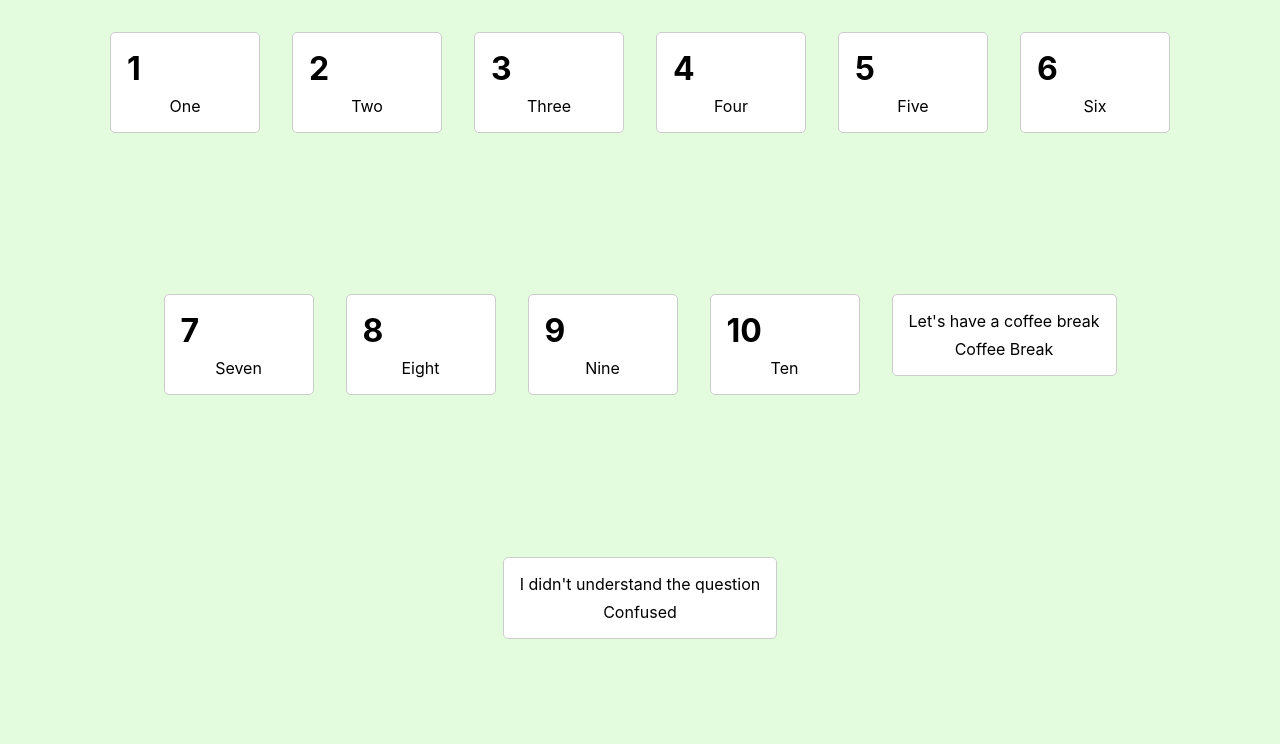
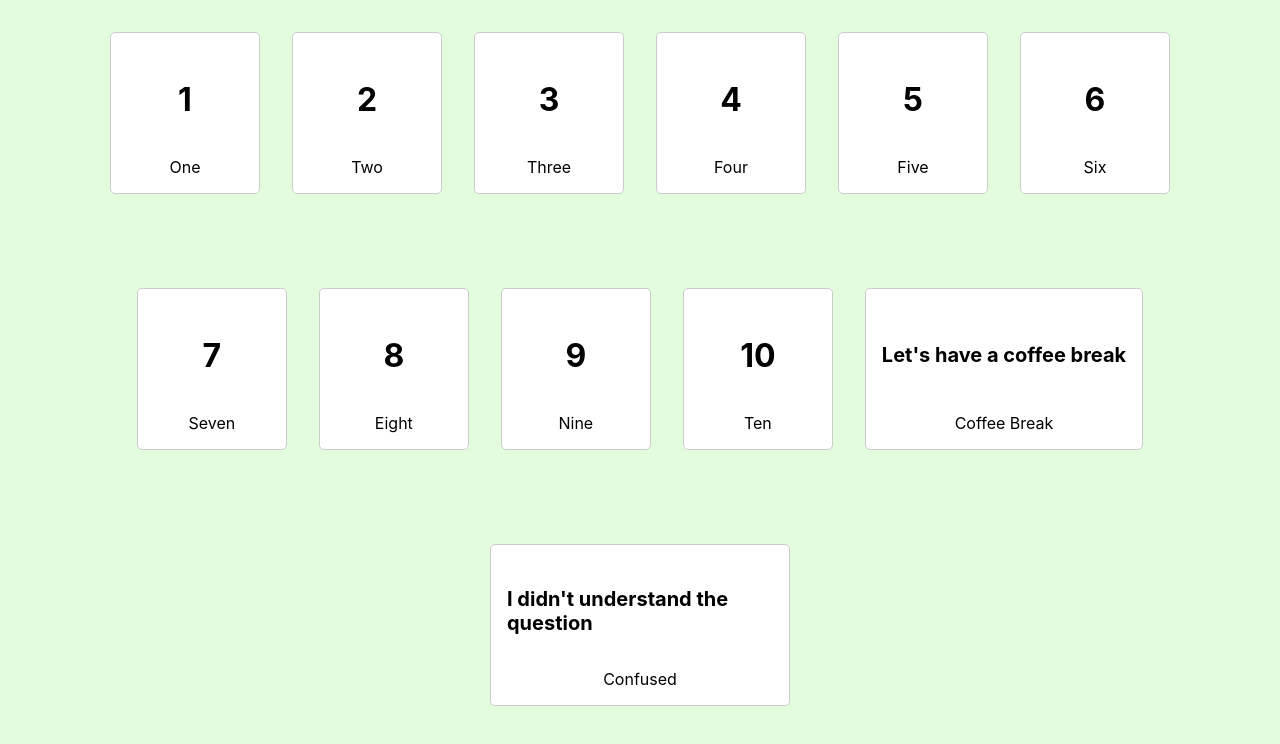
Before and after one commit to Digitanalogik/react-card-table, a React (Create React App) app: page / in a window 1280 px wide. Shown: the top 744 px of the page. Built offline with nearby package versions, Linux system fonts and the light colour scheme.

Commit message:
Flex container for Card

```diff
--- a/src/Components/Card/Card.css
+++ b/src/Components/Card/Card.css
@@ -9,12 +9,22 @@
   box-sizing: border-box;
 }
 
+.card-content {
+  display: flex;
+  justify-content: center;
+  align-items: center;
+  height: 100px;
+}
+
 .card-number {
   font-size: 2rem;
   font-weight: bold;
-  text-align: center;
 }
 
+.card-text {
+  font-size: 1.25rem;
+  font-weight: bold;
+}
 
 .card-title {
   font-size: 1rem;
```
